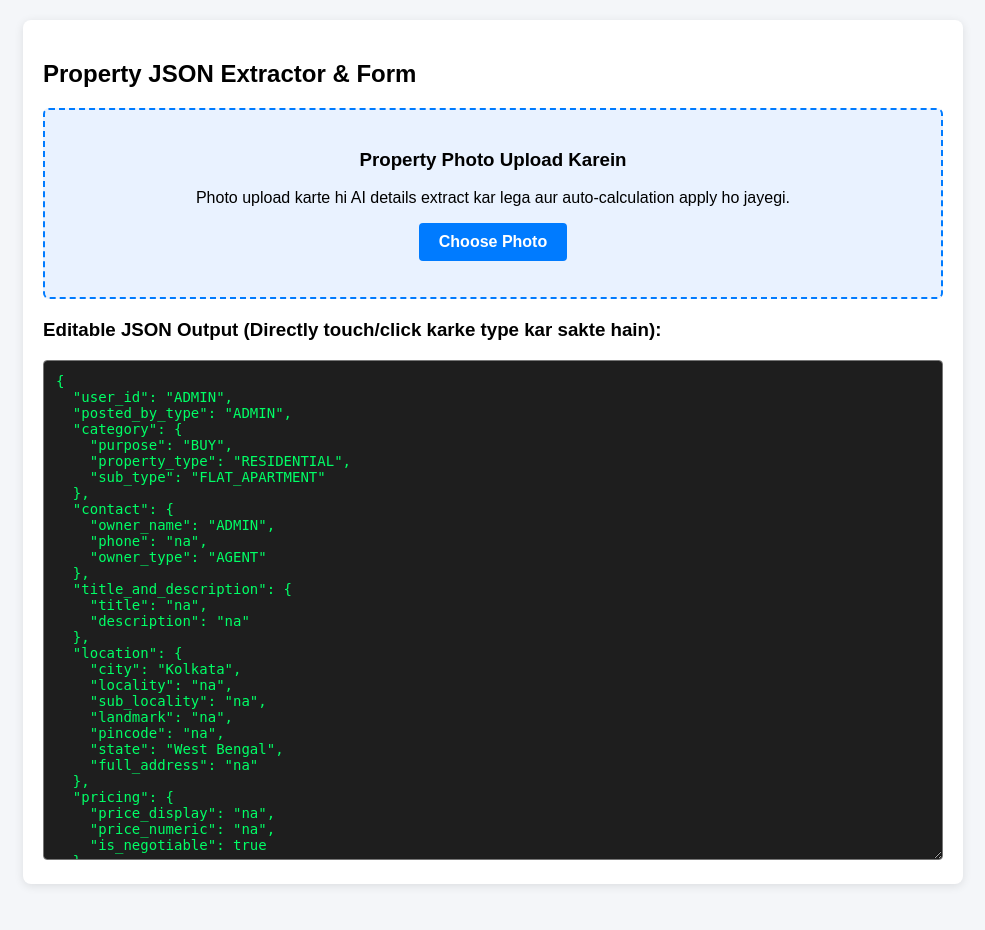
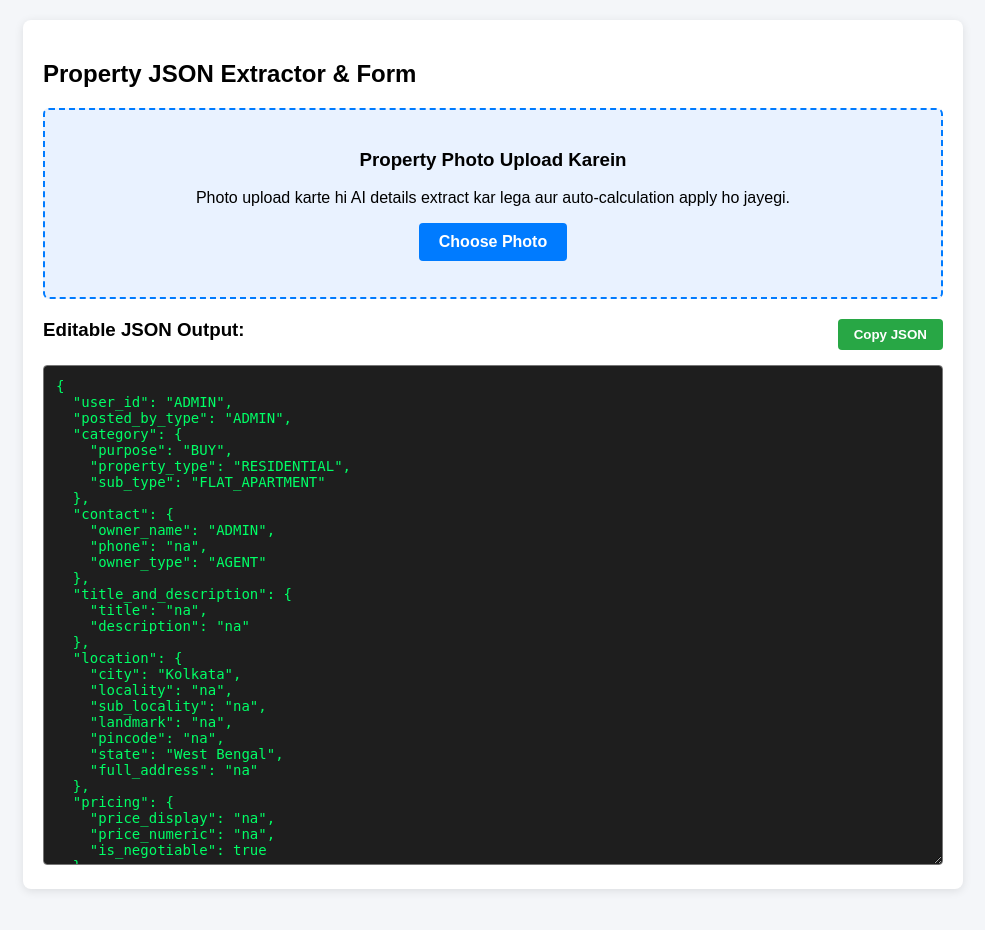
Before and after one commit to pawandevprasad03112010-crypto/FULL-STACK, a Flask app: page / in a window 1280 px wide. Shown: the top 930 px of the page, without its empty margins (147-1132 px from the left). Run offline with Flask 3, Linux system fonts and the light colour scheme.

Commit message:
Update index.html

```diff
--- a/templates/index.html
+++ b/templates/index.html
@@ -7,8 +7,12 @@
     body { font-family: Arial, sans-serif; margin: 20px; background: #f4f6f9; }
     .container { max-width: 900px; margin: 0 auto; background: #fff; padding: 20px; border-radius: 8px; box-shadow: 0 2px 10px rgba(0,0,0,0.1); }
     .upload-box { border: 2px dashed #007bff; padding: 20px; text-align: center; background: #e9f2ff; margin-bottom: 20px; border-radius: 6px; }
-    textarea { width: 100%; height: 500px; font-family: monospace; background: #1e1e1e; color: #00ff66; padding: 12px; border-radius: 4px; box-sizing: border-box; font-size: 14px; }
-    .btn { background: #007bff; color: #fff; padding: 10px 20px; cursor: pointer; border-radius: 4px; display: inline-block; font-weight: bold; }
+    textarea { width: 100%; height: 500px; font-family: monospace; background: #1e1e1e; color: #00ff66; padding: 12px; border-radius: 4px; box-sizing: border-box; font-size: 14px; margin-top: 10px; }
+    .btn { background: #007bff; color: #fff; padding: 10px 20px; cursor: pointer; border-radius: 4px; display: inline-block; font-weight: bold; border: none; }
+    .btn:hover { background: #0056b3; }
+    .copy-btn { background: #28a745; color: #fff; padding: 8px 16px; cursor: pointer; border-radius: 4px; font-weight: bold; border: none; float: right; margin-bottom: 5px; }
+    .copy-btn:hover { background: #218838; }
+    .json-header { overflow: hidden; margin-top: 20px; }
   </style>
 </head>
 <body>
@@ -24,7 +28,11 @@
     <p id="status" style="font-weight:bold; margin-top:10px;"></p>
   </div>
 
-  <h3>Editable JSON Output (Directly touch/click karke type kar sakte hain):</h3>
+  <div class="json-header">
+    <h3 style="float: left; margin: 0;">Editable JSON Output:</h3>
+    <button class="copy-btn" id="copyBtn" onclick="copyJSON()">Copy JSON</button>
+  </div>
+
   <textarea id="jsonOutput" spellcheck="false"></textarea>
 </div>
 
@@ -48,7 +56,6 @@
     "created_at": "NOT_AVAILABLE_DATE"
   };
 
-  // Display initial JSON
   document.getElementById("jsonOutput").value = JSON.stringify(defaultJSON, null, 2);
 
   async function uploadPhoto(event) {
@@ -63,7 +70,6 @@
     formData.append("photo", file);
 
     try {
-      // Automatic current server origin se URL lega
       const response = await fetch("/process-image", {
         method: "POST",
         body: formData
@@ -83,6 +89,27 @@
       status.innerText = "Server se connect nahi ho paya!";
     }
   }
+
+  // Copy JSON Functionality
+  function copyJSON() {
+    const jsonTextarea = document.getElementById("jsonOutput");
+    jsonTextarea.select();
+    jsonTextarea.setSelectionRange(0, 99999); // Mobile devices ke liye
+
+    navigator.clipboard.writeText(jsonTextarea.value).then(() => {
+      const copyBtn = document.getElementById("copyBtn");
+      const originalText = copyBtn.innerText;
+      copyBtn.innerText = "Copied! ✓";
+      copyBtn.style.background = "#17a2b8";
+
+      setTimeout(() => {
+        copyBtn.innerText = originalText;
+        copyBtn.style.background = "#28a745";
+      }, 2000);
+    }).catch(err => {
+      alert("Copy karne me error aaya: " + err);
+    });
+  }
 </script>
 
 </body>
```
